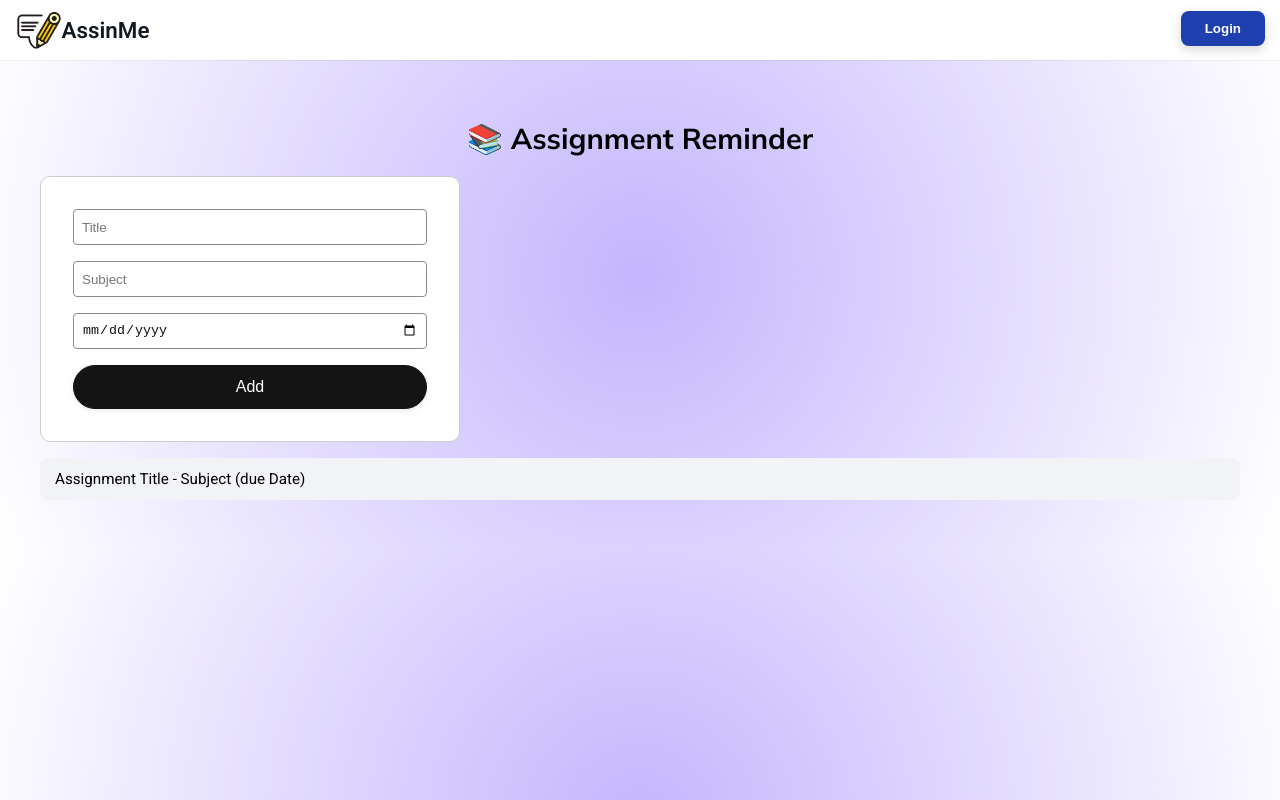
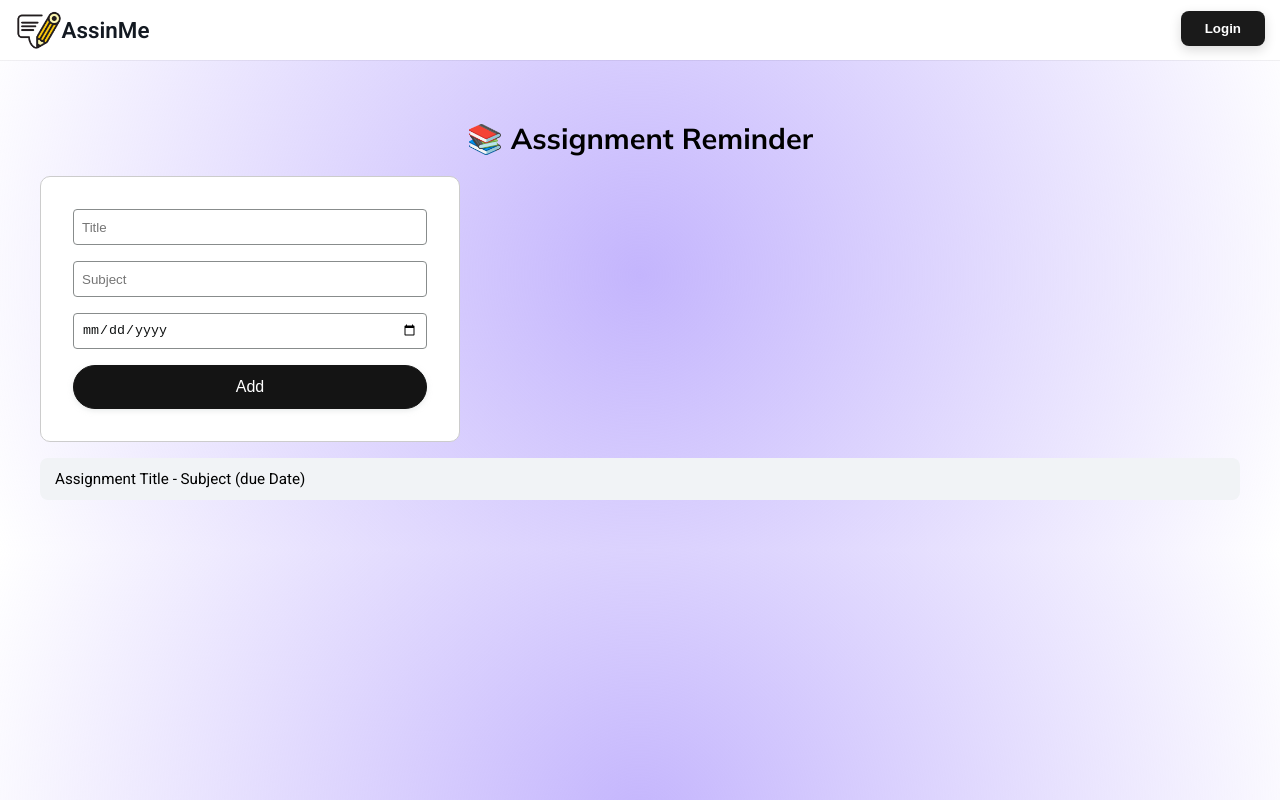
Before and after one commit to developerroshank/hackathon-assignment-reminder, a React (Vite) app in the folder frontend/: page /dashboard in a window 1280 px wide. In both pictures the pointer is over the button "Login". Built offline with nearby package versions, Linux system fonts and the light colour scheme.

Commit message:
update: home css

```diff
--- a/frontend/src/components/Header.css
+++ b/frontend/src/components/Header.css
@@ -33,7 +33,7 @@
 }
 
 .button-header {
-  background-color: #2563EB; /* Primary Blue */
+  background-color: rgb(19, 25, 33);
   color: white;
   font-family: 'Poppins', sans-serif;
   font-weight: 600;
@@ -46,7 +46,7 @@
 }
 
 .button-header:hover {
-  background-color: #1E40AF; /* Darker blue */
+  background-color: rgb(26, 26, 26);
   transform: translateY(-2px);
   box-shadow: 0 4px 12px rgba(0, 0, 0, 0.15);
 }
--- a/frontend/src/pages/Home.css
+++ b/frontend/src/pages/Home.css
@@ -40,7 +40,7 @@ section.hero {
 }
 
 .hero button:hover {
-  background-color: #1E40AF;
+  /* background-color: #1E40AF; */
   transform: translateY(-2px);
   box-shadow: 0 6px 14px rgba(37, 99, 235, 0.4);
 }
```
